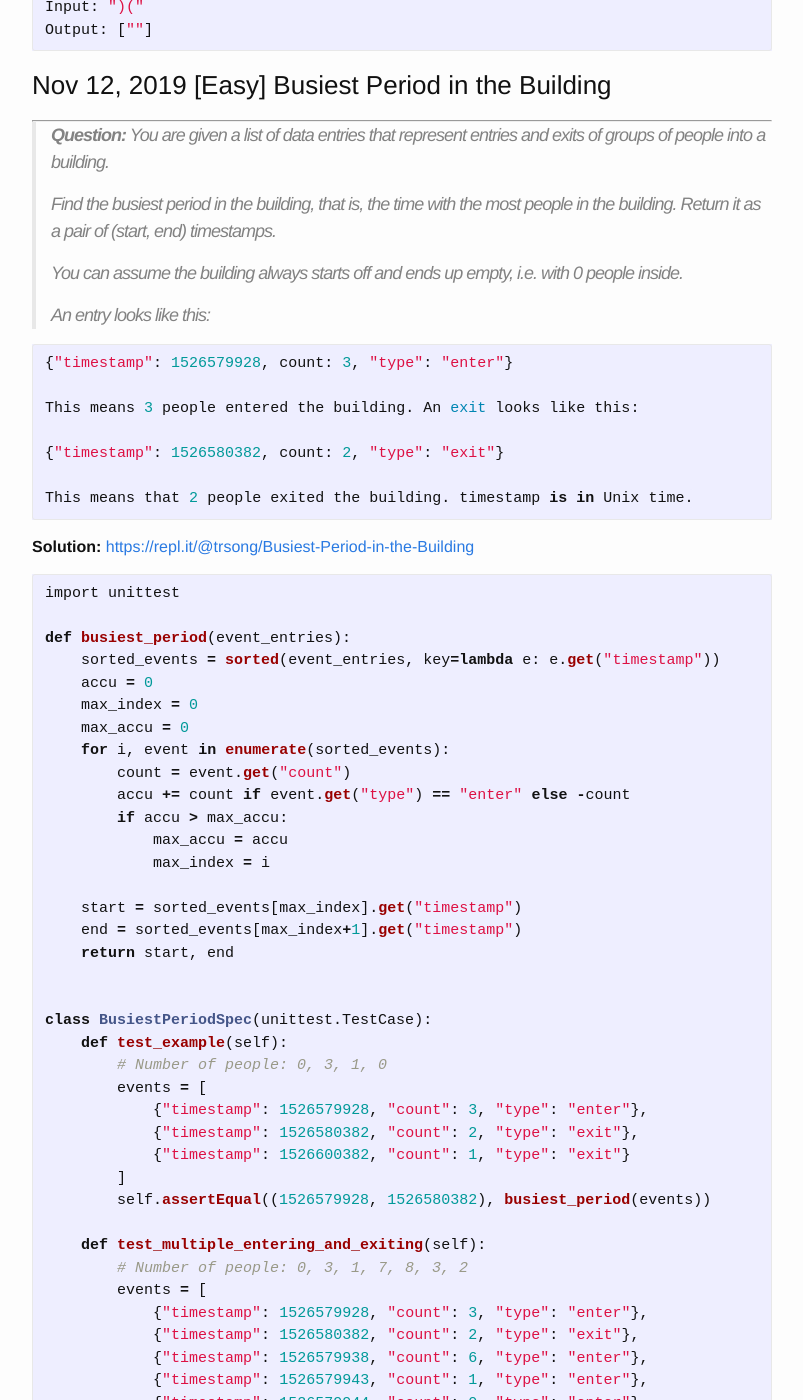
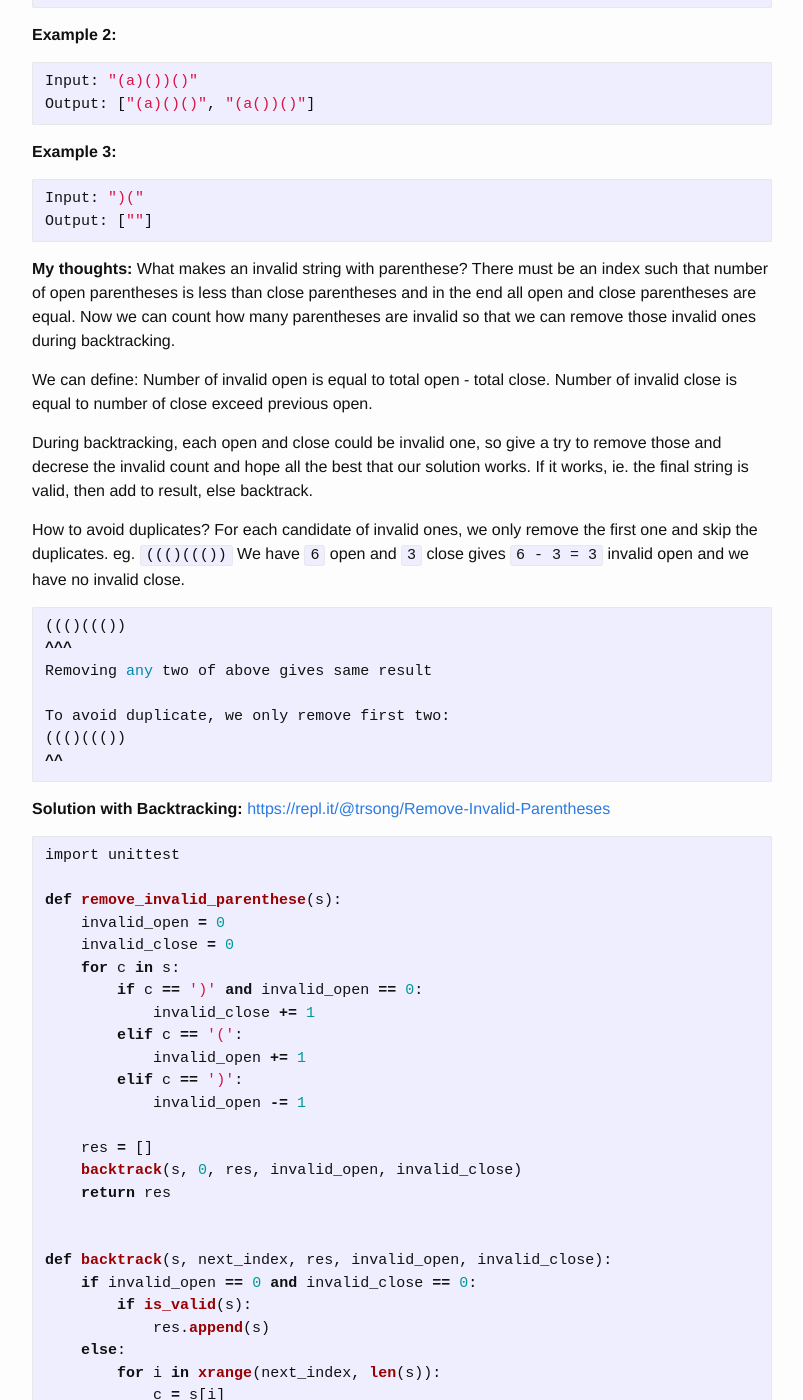
Before and after one commit to trsong/trsong.github.io, a Jekyll site: the page built from _posts/2019-11-01-DailyQuestionsNov.md, in a window 1280 px wide and 1400 px high, scrolled down 1263 px. Shown: the whole window, without its empty margins (238-1041 px from the left). Built offline with Jekyll 4.4.1, drawn with Linux system fonts in a browser that asks for light colours; some of the changed text lies outside the part shown.

Commit message:
Add Solution to Nov 13 Question

````diff
--- a/_posts/2019-11-01-DailyQuestionsNov.md
+++ b/_posts/2019-11-01-DailyQuestionsNov.md
@@ -17,6 +17,13 @@ categories: Python/Java
 **Python 3 Playground:** [https://repl.it/languages/python3](https://repl.it/languages/python3)
 
 **Java Playground:** [https://repl.it/languages/java](https://repl.it/languages/java)
+
+
+### Nov 14, 2019 \[Hard\] Maximum Spanning Tree
+---
+> **Question:** Recall that the minimum spanning tree is the subset of edges of a tree that connect all its vertices with the smallest possible total edge weight.
+>
+> Given an undirected graph with weighted edges, compute the maximum weight spanning tree.
 
 
 ### Nov 13, 2019 LC 301 \[Hard\] Remove Invalid Parentheses
@@ -41,6 +48,141 @@ Output: ["(a)()()", "(a())()"]
 ```py
 Input: ")("
 Output: [""]
+```
+
+**My thoughts:** What makes an invalid string with parenthese? There must be an index such that number of open parentheses is less than close parentheses and in the end all open and close parentheses are equal. Now we can count how many parentheses are invalid so that we can remove those invalid ones during backtracking.
+
+We can define:
+Number of invalid open is equal to total open - total close.
+Number of invalid close is equal to number of close exceed previous open.
+
+During backtracking, each open and close could be invalid one, so give a try to remove those and decrese the invalid count and hope all the best that our solution works. If it works, ie. the final string is valid, then add to result, else backtrack.
+
+
+How to avoid duplicates? For each candidate of invalid ones, we only remove the first one and skip the duplicates.
+eg. `((()((())`
+We have `6` open and `3` close gives `6 - 3 = 3` invalid open and we have no invalid close.
+
+```py
+((()((())
+^^^
+Removing any two of above gives same result
+
+To avoid duplicate, we only remove first two:
+((()((())
+^^
+```
+
+
+**Solution with Backtracking:** [https://repl.it/@trsong/Remove-Invalid-Parentheses](https://repl.it/@trsong/Remove-Invalid-Parentheses)
+```py
+import unittest
+
+def remove_invalid_parenthese(s):
+    invalid_open = 0
+    invalid_close = 0
+    for c in s:
+        if c == ')' and invalid_open == 0:
+            invalid_close += 1
+        elif c == '(':
+            invalid_open += 1
+        elif c == ')':
+            invalid_open -= 1
+
+    res = []
+    backtrack(s, 0, res, invalid_open, invalid_close)
+    return res
+
+
+def backtrack(s, next_index, res, invalid_open, invalid_close):
+    if invalid_open == 0 and invalid_close == 0:
+        if is_valid(s):
+            res.append(s)
+    else:
+        for i in xrange(next_index, len(s)):
+            c = s[i]
+            if c == '(' and invalid_open > 0 or c == ')' and invalid_close > 0:
+                if i > next_index and s[i] == s[i-1]:
+                    # skip consecutive same letters
+                    continue
+
+                # update s with c removed
+                updated_s = s[:i] + s[i+1:]
+                if c == '(':
+                    backtrack(updated_s, i, res, invalid_open-1, invalid_close)
+                elif c == ')':
+                    backtrack(updated_s, i, res, invalid_open, invalid_close-1)
+
+
+def is_valid(s):
+    count = 0
+    for c in s:
+        if count < 0:
+            return False
+        elif c == '(':
+            count += 1
+        elif c == ')':
+            count -= 1
+    return count == 0
+
+
+class RemoveInvalidParentheseSpec(unittest.TestCase):
+    def assert_result(self, expected, output):
+        self.assertEqual(sorted(expected), sorted(output))
+
+    def test_example1(self):
+        input = "()())()"
+        expected = ["()()()", "(())()"]
+        self.assert_result(expected, remove_invalid_parenthese(input))
+
+    def test_example2(self):
+        input = "(a)())()"
+        expected = ["(a)()()", "(a())()"]
+        self.assert_result(expected, remove_invalid_parenthese(input))
+
+    def test_example3(self):
+        input = ")("
+        expected = [""]
+        self.assert_result(expected, remove_invalid_parenthese(input))
+
+    def test_valid_string1(self):
+        input = "(a)((b))(c)"
+        expected = ["(a)((b))(c)"]
+        self.assert_result(expected, remove_invalid_parenthese(input))
+
+    def test_empty_string(self):
+        input = ""
+        expected = [""]
+        self.assert_result(expected, remove_invalid_parenthese(input))
+
+    def test_unique_result1(self):
+        input = "(a)(((a)"
+        expected = ["(a)(a)"]
+        self.assert_result(expected, remove_invalid_parenthese(input))
+
+    def test_unique_result2(self):
+        input = "()))((()"
+        expected = ["()()"]
+        self.assert_result(expected, remove_invalid_parenthese(input))
+
+    def test_unique_result3(self):
+        input = "a))b))c)d"
+        expected = ["abcd"]
+        self.assert_result(expected, remove_invalid_parenthese(input))
+
+    def test_multiple_results(self):
+        input = "a(b(c(d)"
+        expected = ["a(bcd)", "ab(cd)", "abc(d)"]
+        self.assert_result(expected, remove_invalid_parenthese(input))
+
+    def test_multiple_results2(self):
+        input = "(a)b)c)d)"
+        expected = ["(a)bcd", "(ab)cd", "(abc)d", "(abcd)"]
+        self.assert_result(expected, remove_invalid_parenthese(input))
+
+
+if __name__ == '__main__':
+    unittest.main(exit=False)
 ```
 
 ### Nov 12, 2019 \[Easy\] Busiest Period in the Building
````
